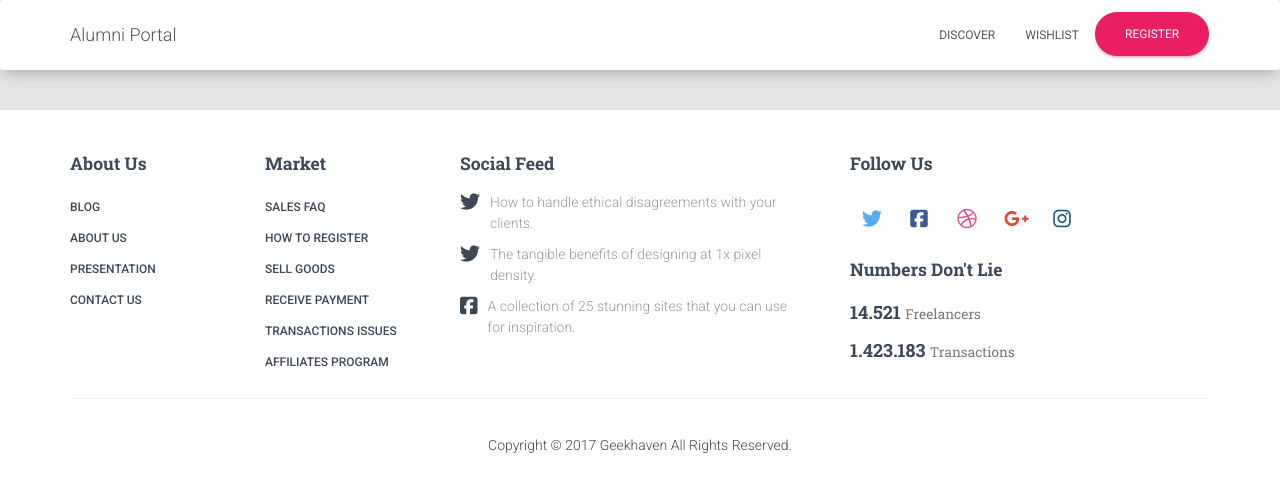
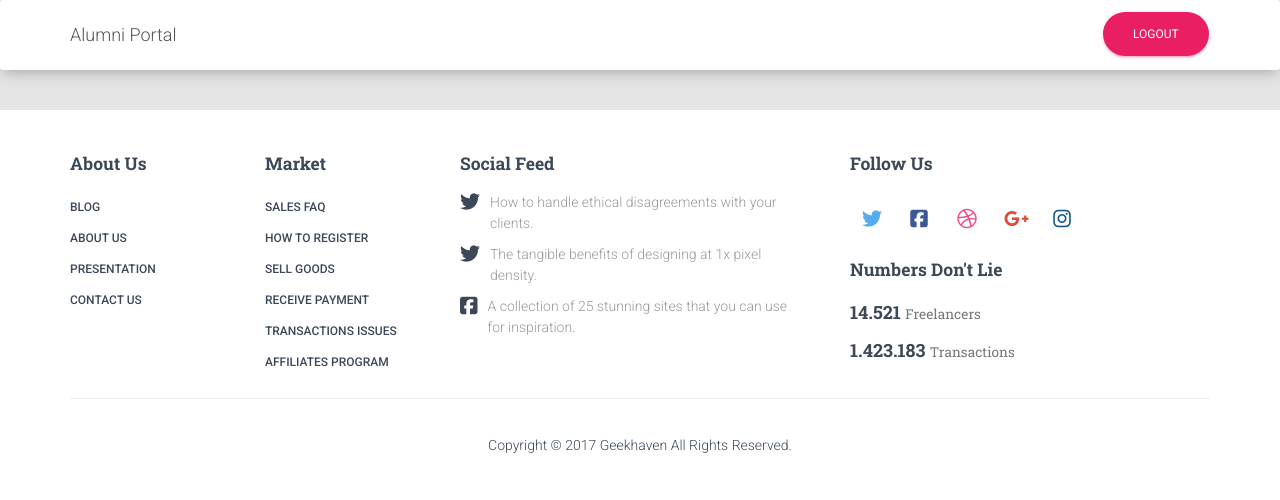
Before and after one commit to AdityaVallabh/alumni-2, a Django app: page /portal/demo in a window 1280 px wide. Shown: the top 500 px of the page. Run offline with Django 3.2, Linux system fonts and the light colour scheme; some libraries are stand-ins or nearby versions.

Commit message:
Fix few things

```diff
--- a/mysite/urls.py
+++ b/mysite/urls.py
@@ -24,5 +24,5 @@ urlpatterns = [
     url(r'^portal/', include('portal.urls')),
     url(r'^signup/', views.signup),
     url(r'^login/', views.login_view),
-    url(r'^logout/', views.logout_route),
+    url(r'^logout/', views.logout_route, name="logout"),
 ]
--- a/portal/templates/base.html
+++ b/portal/templates/base.html
@@ -38,14 +38,14 @@
           <span class="icon-bar"></span>
           <span class="icon-bar"></span>
         </button>
-        <a class="navbar-brand" href="index.html#pablo">Alumni Portal</a>
+        <a class="navbar-brand" href="{% url 'index' %}">Alumni Portal</a>
       </div>
 
       <!-- Collect the nav links, forms, and other content for toggling -->
       <div class="collapse navbar-collapse" id="navigation-example-2">
         <ul class="nav navbar-nav navbar-right">
-          <li>
-            <a href="index.html#pablo">
+          <!-- <li>
+            <a href="#">
               Discover
             </a>
           </li>
@@ -53,11 +53,11 @@
             <a href="index.html#pablo">
               Wishlist
             </a>
-          </li>
+          </li> -->
 
           <li>
-            <a href="index.html#pablo" class="btn btn-rose btn-raised btn-round" data-toggle="dropdown">
-              Register
+            <a href="{% url 'logout' %}" class="btn btn-rose btn-raised btn-round" data-toggle="dropdown">
+              logout
             </a>
           </li>
         </ul>
@@ -87,22 +87,22 @@
             <h5>About Us</h5>
             <ul class="links-vertical">
               <li>
-                <a href="index.html#pablo">
+                <a href="#">
                  Blog
                </a>
              </li>
              <li>
-              <a href="index.html#pablo">
+              <a href="#">
                About Us
              </a>
            </li>
            <li>
-            <a href="index.html#pablo">
+            <a href="#">
               Presentation
             </a>
           </li>
           <li>
-            <a href="index.html#pablo">
+            <a href="#">
               Contact Us
             </a>
           </li>
@@ -112,32 +112,32 @@
         <h5>Market</h5>
         <ul class="links-vertical">
           <li>
-            <a href="index.html#pablo">
+            <a href="#">
              Sales FAQ
            </a>
          </li>
          <li>
-          <a href="index.html#pablo">
+          <a href="#">
             How to Register
           </a>
         </li>
         <li>
-          <a href="index.html#pablo">
+          <a href="#">
            Sell Goods
          </a>
        </li>
        <li>
-        <a href="index.html#pablo">
+        <a href="#">
           Receive Payment
         </a>
       </li>
       <li>
-        <a href="index.html#pablo">
+        <a href="#">
           Transactions Issues
         </a>
       </li>
       <li>
-        <a href="index.html#pablo">
+        <a href="#">
           Affiliates Program
         </a>
       </li>
@@ -166,27 +166,27 @@
     <h5>Follow Us</h5>
     <ul class="social-buttons">
       <li>
-        <a href="index.html#pablo" class="btn btn-just-icon btn-simple btn-twitter">
+        <a href="#" class="btn btn-just-icon btn-simple btn-twitter">
           <i class="fa fa-twitter"></i>
         </a>
       </li>
       <li>
-        <a href="index.html#pablo" class="btn btn-just-icon btn-simple btn-facebook">
+        <a href="#" class="btn btn-just-icon btn-simple btn-facebook">
           <i class="fa fa-facebook-square"></i>
         </a>
       </li>
       <li>
-        <a href="index.html#pablo" class="btn btn-just-icon btn-simple btn-dribbble">
+        <a href="#" class="btn btn-just-icon btn-simple btn-dribbble">
           <i class="fa fa-dribbble"></i>
         </a>
       </li>
       <li>
-        <a href="index.html#pablo" class="btn btn-just-icon btn-simple btn-google">
+        <a href="#" class="btn btn-just-icon btn-simple btn-google">
           <i class="fa fa-google-plus"></i>
         </a>
       </li>
       <li>
-        <a href="index.html#pablo" class="btn btn-just-icon btn-simple btn-instagram">
+        <a href="#" class="btn btn-just-icon btn-simple btn-instagram">
           <i class="fa fa-instagram"></i>
         </a>
       </li>
@@ -230,7 +230,7 @@
 <script src="{%static "js/jasny-bootstrap.min.js" %}"></script>
 
 <!-- Plugin For Google Maps -->
-<script  type="text/javascript" src="https://maps.googleapis.com/maps/api/js?key=AIzaSyAFPQibxeDaLIUHsC6_KqDdFaUdhrbhZ3M"></script>
+<!-- <script  type="text/javascript" src="https://maps.googleapis.com/maps/api/js?key=AIzaSyAFPQibxeDaLIUHsC6_KqDdFaUdhrbhZ3M"></script> -->
 
 <script src="{%static "js/atv-img-animation.js" %}" type="text/javascript"></script>
 
--- a/portal/urls.py
+++ b/portal/urls.py
@@ -4,13 +4,13 @@ from . import views
 
 
 urlpatterns = [
-    url(r'^(?P<username>\w+)/basic$', views.view_basic, name='get-user-basic'),
-    url(r'^(?P<username>\w+)/social$', views.view_social, name='get-user-social'),
-    url(r'^(?P<username>\w+)/personal$', views.view_personal, name='get-user-personal'),
+    url(r'^(?P<username>\w+)/', views.view_basic, name='get-user-basic'),
+    # url(r'^(?P<username>\w+)/social$', views.view_social, name='get-user-social'),
+    # url(r'^(?P<username>\w+)/personal$', views.view_personal, name='get-user-personal'),
     url(r'^(?P<username>\w+)/work_experience$', views.view_work_experience, name='get-work-experience'),
 
-    url(r'^$', views.index,name= 'index_page'),
-    url(r'^demo', views.demo,name= 'demo_page'),
+    url(r'^$', views.index,name= 'index'),
+    url(r'^demo', views.demo,name= 'demo'),
 
     url(r'^(?P<username>\w+)/permanent_address/edit$', views.update_permanent_address, name='edit-permanent-address'),
     url(r'^(?P<username>\w+)/current_address/edit$', views.update_current_address, name='edit-current-address'),
```
Also changed, not shown: mysite/templates/login.html (+20 -2 lines), portal/templates/display_profile.html (+5 -23 lines), mysite/views.py (line endings or trailing spaces).
